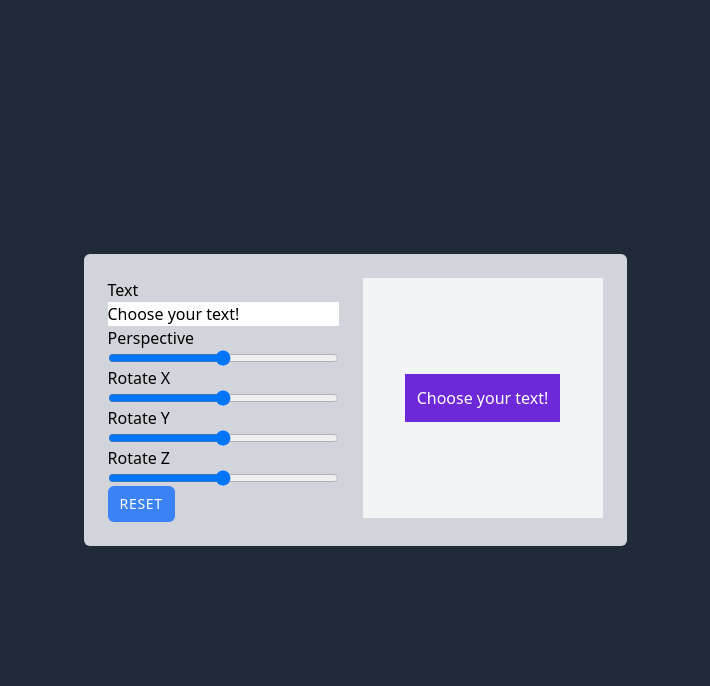
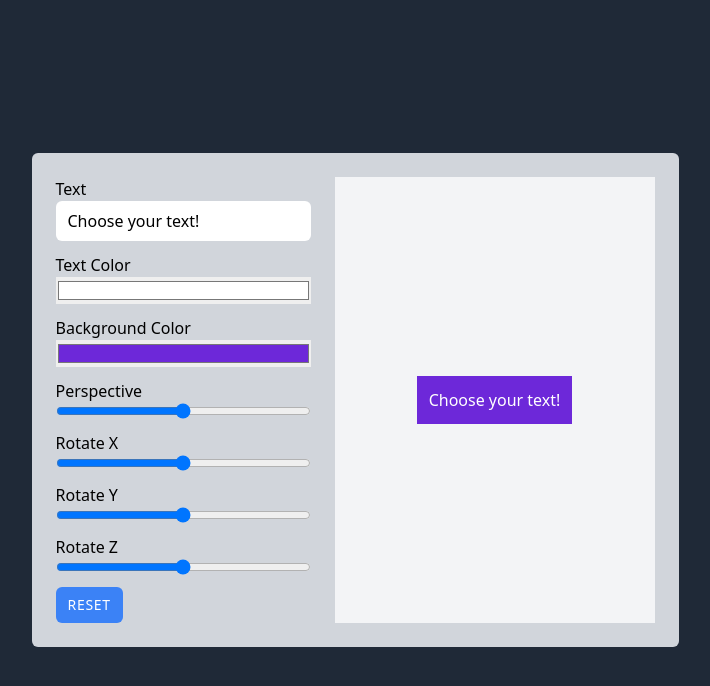
Before and after one commit to RilDev/perspective-playground, a Vue app: page / in a window 1280 px wide. Shown: the top 686 px of the page, without its empty margins (285-995 px from the left). Built offline with nearby package versions, Linux system fonts and the light colour scheme.

Commit message:
add dynamic textColor and backgroundColor

```diff
--- a/src/App.vue
+++ b/src/App.vue
@@ -4,7 +4,29 @@
       <section class="flex flex-col justify-between mr-6">
         <div class="flex flex-col">
           <label for="text-value">Text</label>
-          <input v-model="textValue" type="text" id="text-value" />
+          <input
+            v-model="textValue"
+            :placeholder="defaultText"
+            type="text"
+            id="text-value"
+            class="px-3 py-2 mb-3 rounded-md"
+          />
+
+          <label for="text-color">Text Color</label>
+          <input
+            v-model="textColor"
+            type="color"
+            id="text-color"
+            class="w-full mb-3"
+          />
+
+          <label for="background-color">Background Color</label>
+          <input
+            v-model="backgroundColor"
+            type="color"
+            id="background-color"
+            class="w-full mb-3"
+          />
 
           <label for="perspective">Perspective</label>
           <input
@@ -13,7 +35,7 @@
             min="0"
             max="1000"
             id="perspective"
-            class="bg-gray-800"
+            class="bg-gray-800 mb-3"
           />
 
           <label for="rotate-x">Rotate X</label>
@@ -23,6 +45,7 @@
             min="-180"
             max="180"
             id="rotate-x"
+            class="mb-3"
           />
 
           <label for="rotate-y">Rotate Y</label>
@@ -32,6 +55,7 @@
             min="-180"
             max="180"
             id="rotate-y"
+            class="mb-3"
           />
 
           <label for="rotate-z">Rotate Z</label>
@@ -41,6 +65,7 @@
             min="-180"
             max="180"
             id="rotate-z"
+            class="mb-3"
           />
         </div>
 
@@ -56,7 +81,7 @@
       <section>
         <div
           :style="containerStyles"
-          class="p-6 bg-gray-100 w-60 h-60 flex items-center justify-center relative overflow-hidden"
+          class="p-6 bg-gray-100 w-80 h-full flex items-center justify-center relative overflow-hidden"
         >
           <div
             :style="elementStyles"
@@ -73,18 +98,32 @@
 <script setup>
 import { ref, computed, watch } from "vue";
 
+// static variables
+const defaultPerspective = 500;
+const defaultRotate = 0;
+const defaultText = "Choose your text!";
+const defaultTextColor = "#ffffff";
+const defaultBackgroundColor = "#6d28d9";
+
 // dynamic variables
-const perspective = ref(500);
-const rotateX = ref(0);
-const rotateY = ref(0);
-const rotateZ = ref(0);
-const textValue = ref("Choose your text!");
+const perspective = ref(defaultPerspective);
+const rotateX = ref(defaultRotate);
+const rotateY = ref(defaultRotate);
+const rotateZ = ref(defaultRotate);
+const textValue = ref(defaultText);
+const textColor = ref(defaultTextColor);
+const backgroundColor = ref(defaultBackgroundColor);
 
 // watch
 watch(perspective, () => console.log(`perspective: ${perspective.value}`));
 watch(rotateX, () => console.log(`rotateX: ${rotateX.value}`));
 watch(rotateY, () => console.log(`rotateY: ${rotateY.value}`));
 watch(rotateZ, () => console.log(`rotateZ: ${rotateZ.value}`));
+watch(textValue, () => console.log(`textValue: ${textValue.value}`));
+watch(textColor, () => console.log(`textColor: ${textColor.value}`));
+watch(backgroundColor, () =>
+  console.log(`backgroundColor: ${backgroundColor.value}`)
+);
 
 // computed
 const containerStyles = computed(() => {
@@ -93,6 +132,8 @@ const containerStyles = computed(() => {
 
 const elementStyles = computed(() => {
   return {
+    color: textColor.value,
+    backgroundColor: backgroundColor.value,
     transformStyle: `preserve-3d`,
     transform: `rotateX(${rotateX.value}deg) rotateY(${rotateY.value}deg) rotateZ(${rotateZ.value}deg)`,
   };
@@ -100,10 +141,13 @@ const elementStyles = computed(() => {
 
 // methods
 const reset = () => {
-  perspective.value = 500;
-  rotateX.value = 0;
-  rotateY.value = 0;
-  rotateZ.value = 0;
+  perspective.value = defaultPerspective;
+  rotateX.value = defaultRotate;
+  rotateY.value = defaultRotate;
+  rotateZ.value = defaultRotate;
+  textValue.value = defaultText;
+  textColor.value = defaultTextColor;
+  backgroundColor.value = defaultBackgroundColor;
 };
 </script>
 
```
